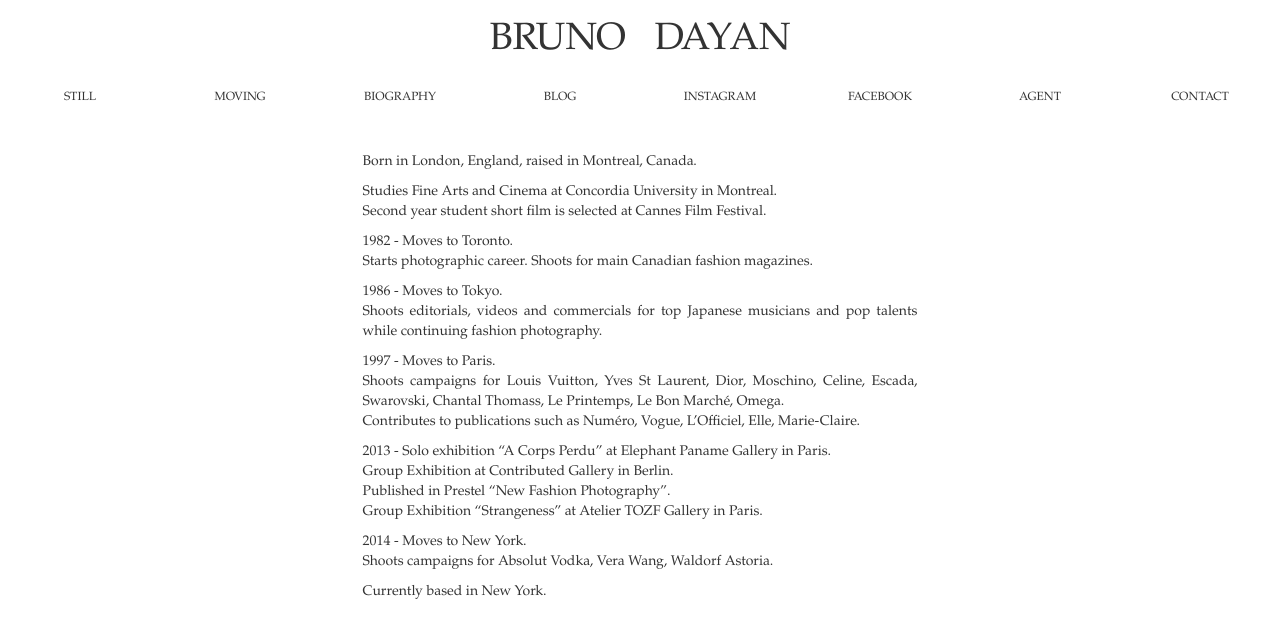
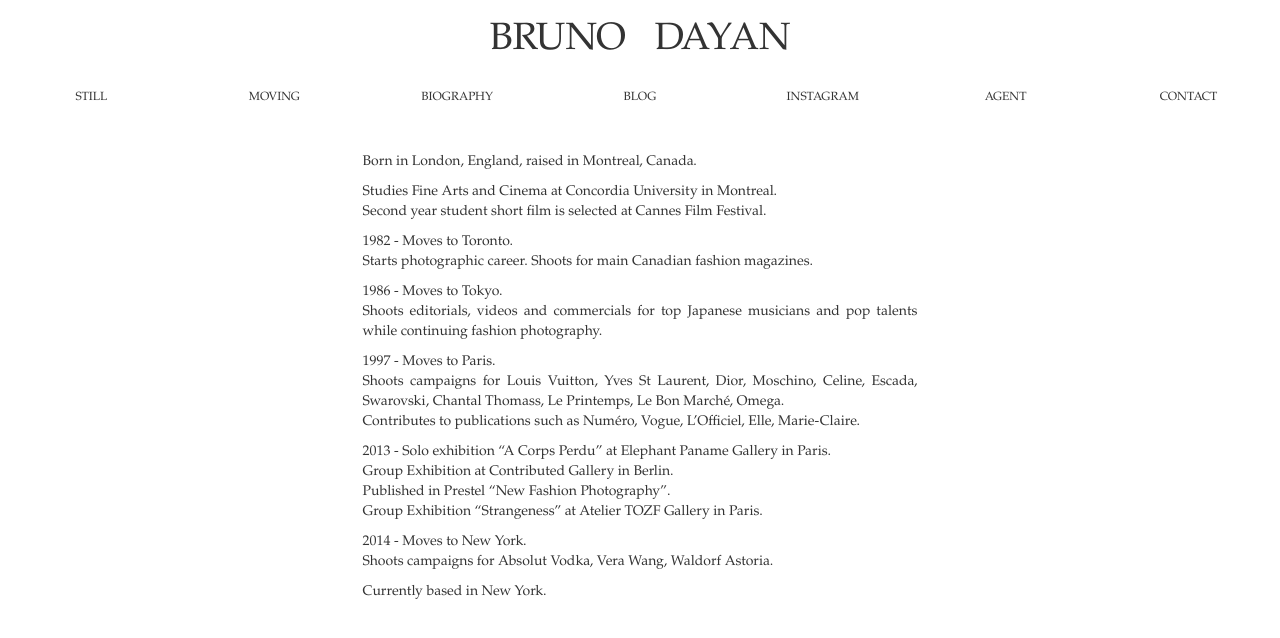
Before and after one commit to brunodayanphotography/brunodayanphotography.github.io, a Jekyll site: the page built from biography.html, in a window 1280 px wide. Shown: the top 638 px of the page. Built offline with Jekyll 4.4.1, drawn with Linux system fonts in a browser that asks for light colours.

Commit message:
Update default.html

```diff
--- a/_layouts/default.html
+++ b/_layouts/default.html
@@ -55,7 +55,7 @@
                         <li><a href="/biography.html" class="btn btn-link no-link"><small>BIOGRAPHY</small></a></li>
                         <li><a href="/blog.html" target="_blank" class="btn btn-link no-link"><small>BLOG</small></a></li>
                         <li><a href="http://www.instagram.com/brunodayanphotography" target="_blank" class="btn btn-link no-link"><small>INSTAGRAM</small></a></li>
-                        <li><a href="http://www.facebook.com/brunodayan" target="_blank" class="btn btn-link no-link"><small>FACEBOOK</small></a></li>
+                        <!--<li><a href="http://www.facebook.com/brunodayan" target="_blank" class="btn btn-link no-link"><small>FACEBOOK</small></a></li>-->
                         <li><a href="http://www.serlinassociates.com/artists/brunodayan/" target="_blank" class="btn btn-link no-link"><small>AGENT</small></a></li>
                         <li><a href="mailto:mail@brunodayan.com" class="btn btn-link no-link"><small>CONTACT</small></a></li>
                     </ul>
@@ -76,7 +76,7 @@
                     <a href="/biography.html" class="btn btn-link no-link"><small>BIOGRAPHY</small></a>
                     <a href="/blog.html" target="_blank" class="btn btn-link no-link"><small>BLOG</small></a>
                     <a href="http://www.instagram.com/brunodayanphotography" target="_blank" class="btn btn-link no-link"><small>INSTAGRAM</small></a>
-                    <a href="http://www.facebook.com/brunodayan" target="_blank" class="btn btn-link no-link"><small>FACEBOOK</small></a>
+                    <!--<a href="http://www.facebook.com/brunodayan" target="_blank" class="btn btn-link no-link"><small>FACEBOOK</small></a>-->
                     <a href="http://www.serlinassociates.com/artists/brunodayan/" target="_blank" class="btn btn-link no-link"><small>AGENT</small></a>
                     <a href="mailto:mail@brunodayan.com" class="btn btn-link no-link"><small>CONTACT</small></a>
                 </div>
```
